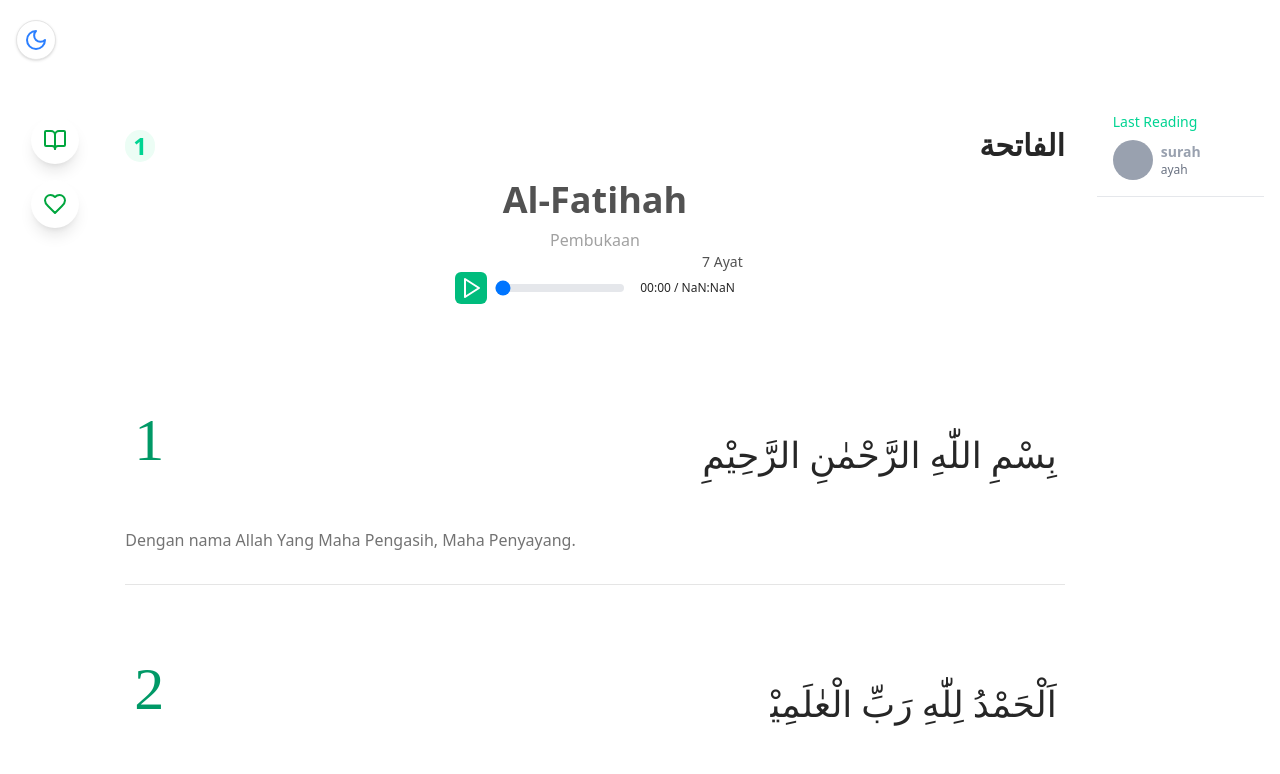
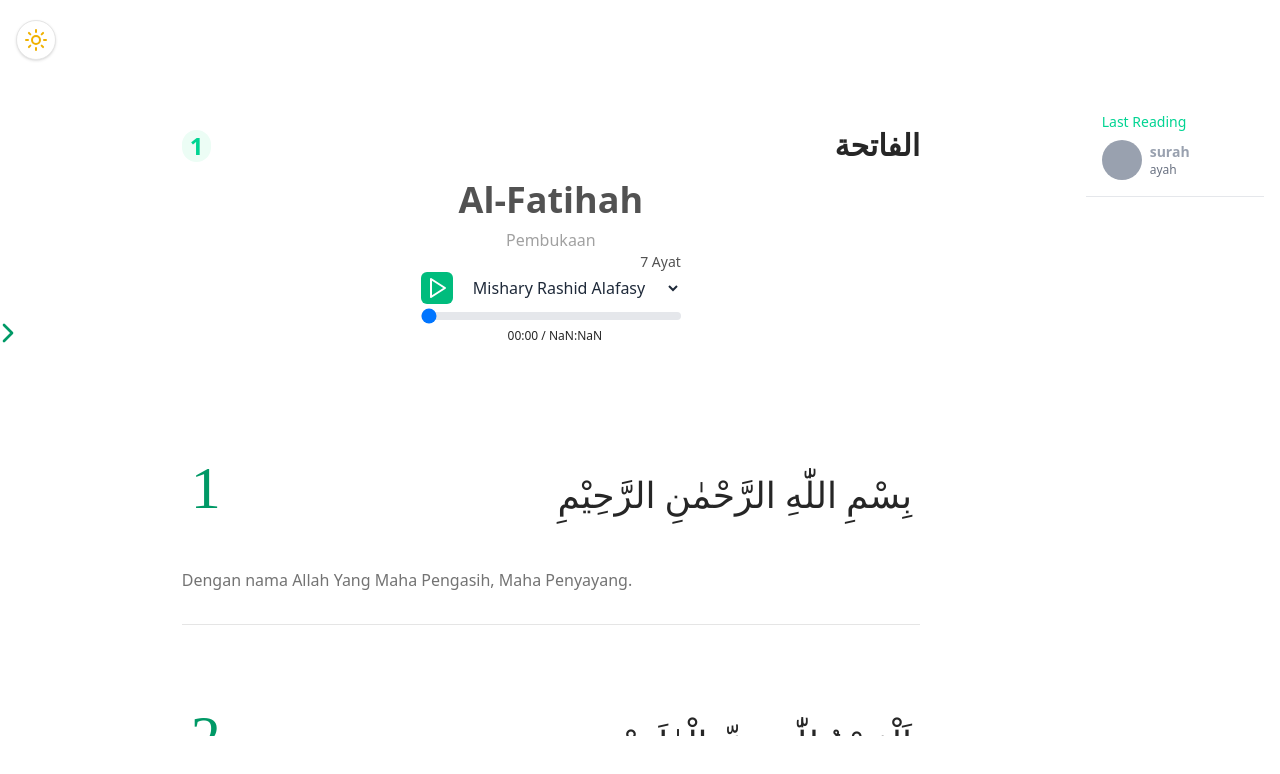
Before and after one commit to revxcode/simply-quran, a Next.js app: page /quran/surah/1 in a window 1280 px wide. Shown: the top 774 px of the page. Built offline with nearby package versions, Linux system fonts and the light colour scheme; no server answers; a web font is replaced by a local one.

Commit message:
New Update 29-03-2025

```diff
--- a/src/app/quran/page.tsx
+++ b/src/app/quran/page.tsx
@@ -50,7 +50,7 @@ export default function QuranPage() {
 
   return (
     <MainLayout>
-      <div className="grid md:grid-cols-3 w-full h-fit gap-4 px-2 py-2">
+      <div className="grid md:grid-cols-3 w-full h-fit gap-4 p-4">
         {surahs.map((surah) => (
           <SurahCard key={surah.nomor} surah={surah} />
         ))}
--- a/src/app/quran/surah/[id]/page.tsx
+++ b/src/app/quran/surah/[id]/page.tsx
@@ -83,7 +83,7 @@ export default function SurahPage({ params }: {
 
   return (
     <MainLayout>
-      <div className="w-full h-fit bg-white dark:bg-inherit rounded-2xl p-8">
+      <div className="w-full h-fit bg-white dark:bg-inherit rounded-2xl md:p-8 md:w-3/4 mx-auto">
         <div className="flex justify-between items-center">
           <span className="text-2xl font-bold text-emerald-400 bg-emerald-50 dark:bg-neutral-800 px-2 rounded-full">{data.nomor}</span>
           <span className="text-3xl font-bold text-neutral-800 dark:text-neutral-200 font-amiri">{data.nama}</span>
@@ -100,7 +100,7 @@ export default function SurahPage({ params }: {
           <div className="flex justify-center items-center pt-16 tracking-wider"
             hidden={data.nomor === 1 || data.nomor === 9}
           >
-            <span className="text-neutral-800 font-ayat text-4xl">بِسْمِ اللّٰهِ الرَّحْمٰنِ الرَّحِيْمِ</span>
+            <span className="text-neutral-800 dark:text-neutral-200 font-ayat text-4xl">بِسْمِ اللّٰهِ الرَّحْمٰنِ الرَّحِيْمِ</span>
           </div>
         </div>
         <div className="relative flex flex-col gap-4 mt-8 py-8">
--- a/src/components/audio/audioPlayer.tsx
+++ b/src/components/audio/audioPlayer.tsx
@@ -66,17 +66,58 @@ const AudioPlayer: React.FC<AudioPlayerProps> = ({ audioSrc }) => {
     };
   }, []);
 
+  const fetchReciterAudio = async (reciter: string) => {
+    const surah = audioSrc.split('/').pop()?.split('.mp3')[0];
+    if (!surah) {
+      throw new Error('Surah not found in audioSrc');
+    }
+    // Fetch the audio URL from the server
+    const response = await fetch(`/api/quran/murottal?reciter=${reciter}&surah=${surah}`);
+    if (!response.ok) {
+      throw new Error('Failed to fetch reciter audio');
+    }
+    const data = await response.json();
+    return data.audioUrl;
+  };
+
+  const handleReciterChange = (e: React.ChangeEvent<HTMLSelectElement>) => {
+    const selectedReciter = e.target.value;
+    fetchReciterAudio(selectedReciter)
+      .then((url) => {
+        if (audioRef.current) {
+          audioRef.current.src = url;
+          audioRef.current.play();
+          setIsPlaying(true);
+        }
+      })
+      .catch((error) => {
+        console.error('Error fetching reciter audio:', error);
+      });
+  };
+
   return (
-    <div className="flex flex-col items-center px-2">
+    <div className="flex flex-col items-center">
       <audio ref={audioRef} src={audioSrc} className="w-full h-10 rounded-md" />
 
+      <div className='flex flex-col gap-2'>
         <div className="w-full flex justify-between items-center gap-2">
           <button
             onClick={togglePlayPause}
-          className="text-white p-1 bg-emerald-500 rounded-md hover:bg-emerald-600"
+            className="text-white p-1 bg-emerald-500 rounded-md hover:bg-emerald-600 cursor-pointer"
           >
             {isPlaying ? (<Pause />) : (<Play />)}
           </button>
+          <select
+            defaultValue="Alafasy"
+            onChange={handleReciterChange}
+            className="bg-white dark:bg-neutral-800 text-gray-800 dark:text-white border-none rounded-md px-2 py-1">
+            <option value="AbdulBasit">Abdul Basit</option>
+            <option value="Alafasy">Mishary Rashid Alafasy</option>
+            <option value="AlSudais">Abdul Rahman Al-Sudais</option>
+            <option value="SaadAlGhamdi">Saad Al-Ghamdi</option>
+            <option value="AbuBakrAlShatri">Abu Bakr Al-Shatri</option>
+          </select>
+        </div>
 
         <input
           type="range"
@@ -84,8 +125,7 @@ const AudioPlayer: React.FC<AudioPlayerProps> = ({ audioSrc }) => {
           onChange={handleSeek}
           className="w-full h-2 bg-gray-200 rounded-lg appearance-none cursor-pointer dark:bg-gray-700"
         />
-
-        <span className="text-neutral-800 dark:text-neutral-200 text-nowrap text-xs ml-2">{formatTime(currentTime)} / {formatTime(duration)}</span>
+        <span className="text-center text-neutral-800 dark:text-neutral-200 text-nowrap text-xs ml-2">{formatTime(currentTime)} / {formatTime(duration)}</span>
       </div>
     </div>
   );
--- a/src/components/button/themeModeToggle.tsx
+++ b/src/components/button/themeModeToggle.tsx
@@ -26,10 +26,11 @@ export function ModeToggle() {
 
   return (
     <button
-      className="flex h-10 w-10 items-center justify-center rounded-full border border-neutral-200 bg-white shadow-sm transition-colors duration-200 dark:border-neutral-700 dark:bg-neutral-800 cursor-pointer"
+      className="relative flex h-10 w-10 items-center justify-center rounded-full border border-neutral-200 bg-white shadow-sm transition-colors duration-200 dark:border-neutral-700 dark:bg-neutral-800 cursor-pointer"
       onClick={toggleTheme}
     >
-      {resolvedTheme === "dark" ? <Sun className="text-yellow-500" /> : <Moon className="text-blue-500" />}
+      <Sun className={"absolute text-yellow-500 duration-700 ease-in-out " + (resolvedTheme === "dark" ? "rotate-0 opacity-0" : "rotate-[360deg]")} />
+      <Moon className={"absolute text-blue-500 duration-700 ease-in-out " + (resolvedTheme === "dark" ? "rotate-[360deg]" : "rotate-0 opacity-0")} />
     </button>
   )
 }
--- a/src/components/card/ayatCard.tsx
+++ b/src/components/card/ayatCard.tsx
@@ -2,9 +2,9 @@ import type { Ayat } from "@/types/Surah";
 
 export function AyatCard({ ayat }: { ayat: Ayat }) {
   return (
-    <div className="flex flex-col gap-2 py-4">
+    <div className="flex flex-col gap-2 py-4 animate-fade-in">
       <div className="flex justify-between w-full">
-        <div className="w-12 h-12 flex justify-center items-center mt-4">
+        <div className="w-12 h-12 flex justify-center items-center mt-6">
           <span className="text-4xl md:text-6xl font-ayat text-emerald-600">{ayat.nomor}</span>
         </div>
         <span className="text-2xl md:text-4xl text-neutral-800 dark:text-neutral-200 text-end py-2 px-2 font-ayat leading-12 md:leading-24">{ayat.ar}</span>
@@ -25,16 +25,16 @@ export function AyatCardSkeleton({ ref, hidden }: { ref?: any, hidden?: boolean
       className="w-full h-40">
       <div className="flex flex-col gap-2 py-4">
         <div className="flex justify-between w-full animate-pulse">
-          <div className="w-8 h-8 bg-neutral-300 rounded-full flex justify-center items-center aspect-square">
+          <div className="w-8 h-8 bg-neutral-300 dark:bg-neutral-700 rounded-full flex justify-center items-center aspect-square">
             <span className="text-lg text-neutral-400 font-bold">0</span>
           </div>
-          <span className="w-1/2 h-8 bg-neutral-300 rounded-md"></span>
+          <span className="w-1/2 h-8 bg-neutral-300 dark:bg-neutral-700 rounded-md"></span>
         </div>
         <div className="flex w-full flex-col animate-pulse">
-          <span className="w-3/4 h-6 bg-neutral-300 rounded-md"></span>
+          <span className="w-3/4 h-6 bg-neutral-300 dark:bg-neutral-700 rounded-md"></span>
         </div>
         <div className="w-full border-b border-neutral-200 my-4 animate-pulse">
-          <div className="w-full h-1 bg-neutral-300 rounded-md"></div>
+          <div className="w-full h-1 bg-neutral-300 dark:bg-neutral-700 rounded-md"></div>
         </div>
       </div>
     </div>
--- a/src/components/card/surahCard.tsx
+++ b/src/components/card/surahCard.tsx
@@ -24,7 +24,7 @@ export default function SurahCard({
     <div
       key={surah.nomor}
       hidden={hidden}
-      className="relative flex flex-col w-full h-32 bg-white dark:bg-neutral-900 rounded-2xl gap-4 hover:shadow-lg duration-150 outline-2 dark:outline-neutral-600 hover:outline-emerald-300 dark:hover:outline-emerald-500 z-0"
+      className="relative flex flex-col w-full h-32 bg-white dark:bg-neutral-900 rounded-2xl gap-4 hover:shadow-lg duration-150 outline-2 outline-neutral-400 dark:outline-neutral-600 hover:outline-emerald-300 dark:hover:outline-emerald-500 z-0"
     >
       <div className="absolute top-4 left-4 flex justify-center items-center w-8 h-8 bg-emerald-50 dark:bg-neutral-900 rounded-full aspect-square z-10">
         <span className="text-lg font-bold text-emerald-400 z-10">{surah.nomor}</span>
--- a/src/components/layouts/mainLayout.tsx
+++ b/src/components/layouts/mainLayout.tsx
@@ -1,29 +1,89 @@
-import { BookOpen, Heart } from "lucide-react";
+"use client"
+
+import { BookOpen, Heart, ChevronRight, ChevronUp } from "lucide-react";
 import Link from "next/link";
 import { ModeToggle } from "../button/themeModeToggle";
+import { useState, useRef, useEffect } from "react";
 
 export default function MainLayout({ children }: { children: React.ReactNode }) {
+  const [open, setOpen] = useState(false);
+  const [showButton, setShowButton] = useState(false);
+  const containerRef = useRef<HTMLDivElement>(null);
+
+  const toggleSidebar = () => {
+    setOpen(!open);
+  };
+
+  const handleScroll = () => {
+    // Memeriksa apakah scroll sudah lebih dari 100vh
+    if (containerRef.current) {
+      const scrollTop = containerRef.current.scrollTop;
+      console.log(scrollTop);
+      setShowButton(scrollTop > 100);
+    }
+  };
+
+  const scrollToTop = () => {
+    // Menggunakan ref untuk scroll ke atas dengan smooth scroll
+    if (containerRef.current) {
+      containerRef.current.scrollTo({
+        top: 0,
+        behavior: "smooth",
+      });
+    }
+  };
+
+  useEffect(() => {
+    const container = containerRef.current;
+    if (container) {
+      container.addEventListener('scroll', handleScroll);
+    }
+
+    return () => {
+      if (container) {
+        container.removeEventListener('scroll', handleScroll);
+      }
+    };
+  }, [containerRef]);
+
+
   return (
     <div className="w-full min-h-screen bg-white dark:bg-neutral-900">
       <div className="flex w-full h-20 items-center px-4">
         <ModeToggle />
       </div>
       <div className="flex w-full h-[87vh] p-4">
-        <div className="flex flex-col md:w-24 h-full items-center py-5 gap-4">
+        {/* left sidebar */}
+        <div className="relative">
+          <button type="button"
+            onClick={toggleSidebar}
+            className={`absolute -left-6 top-1/3 cursor-pointer duration-200 ${open ? "rotate-180" : ""}`}>
+            <ChevronRight className="w-8 h-8 stroke-emerald-600" />
+          </button>
+          <div className={"flex flex-col h-full items-center py-5 gap-4 duration-200 overflow-hidden " + (open ? "w-16" : "w-0")}>
             <Link
               href="/quran"
               className="w-12 h-12 bg-white dark:bg-neutral-800 rounded-full shadow-lg flex justify-center items-center hover:bg-gray-100 dark:hover:bg-neutral-700">
-            <BookOpen className="w-6 h-6 stroke-green-600" />
+              <BookOpen className="w-6 h-6 stroke-emerald-600" />
             </Link>
             <Link
               href="/quran/favorites"
               className="w-12 h-12 bg-white dark:bg-neutral-800 rounded-full shadow-lg flex justify-center items-center hover:bg-gray-100 dark:hover:bg-neutral-700">
-            <Heart className="w-6 h-6 stroke-green-600" />
+              <Heart className="w-6 h-6 stroke-emerald-600" />
             </Link>
           </div>
-        <div className="flex w-full h-[80vh] rounded-2xl overflow-y-auto">
+        </div>
+        {/* main content */}
+        <div ref={containerRef} className="flex w-full h-[80vh] rounded-2xl overflow-y-auto">
           {children}
+          <button
+            type="button"
+            onClick={scrollToTop}
+            className={"fixed right-6 cursor-pointer bg-neutral-100 rounded-full aspect-square shadow-lg flex justify-center items-center hover:bg-gray-100 dark:bg-neutral-800 dark:hover:bg-neutral-700 p-2 " + (showButton ? "bottom-6 duration-500" : "-bottom-20 duration-500")}>
+            <ChevronUp className="w-8 h-8 stroke-emerald-600" />
+          </button>
         </div>
+        {/* right sidebar */}
         <div className="w-52 h-[80vh] hidden md:block">
           <div className="p-4 border-b border-gray-200">
             <h2 className="text-emerald-400 text-sm">Last Reading</h2>
```
Also changed, not shown: src/app/globals.css (+11 -1 lines). Lines whose indentation alone changed are shown as unchanged.
